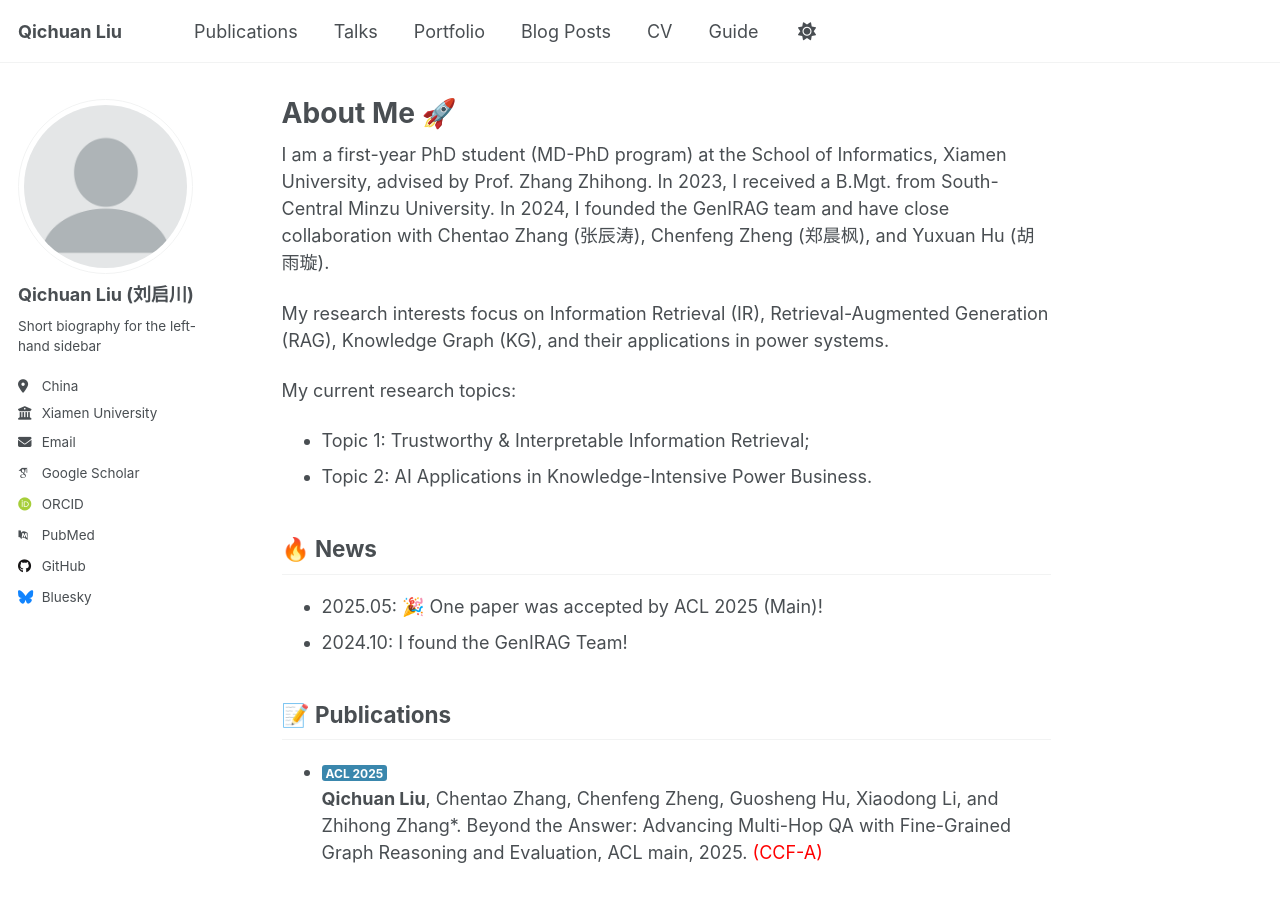
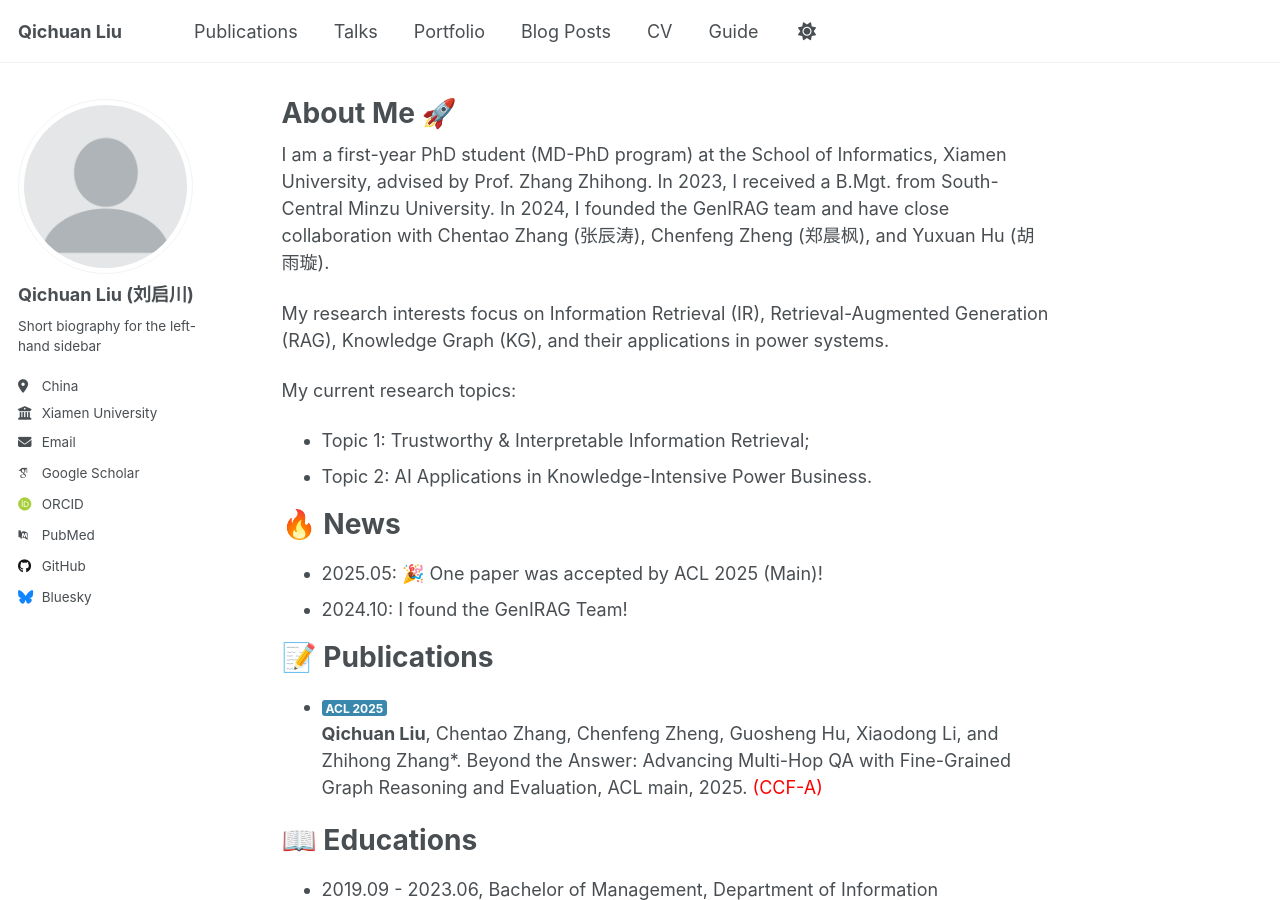
Before and after one commit to qcliu2001/qcliu2001.github.io, a Jekyll site: the page built from _pages/about.md, in a window 1280 px wide and 900 px high. Built offline with Jekyll 4.4.1, drawn with Linux system fonts in a browser that asks for light colours; some web fonts are replaced.

```diff
--- a/_pages/about.md
+++ b/_pages/about.md
@@ -16,17 +16,17 @@ My current research topics:
 + Topic 1: Trustworthy & Interpretable Information Retrieval;
 + Topic 2: AI Applications in Knowledge-Intensive Power Business.
 
-## 🔥 News
-
+🔥 News
+======
 + 2025.05: 🎉 One paper was accepted by ACL 2025 (Main)!
 + 2024.10: I found the GenIRAG Team!
 
-## 📝 Publications
-
+📝 Publications
+======
 + <div style="background-color: #3a87ad; display: inline-block; padding: 2px 4px; border-radius: 3px; color: white;height: 16px; line-height: 14px; font-size: 12px; font-weight: bold; float; left">ACL 2025</div> <span><b>Qichuan Liu</b>, Chentao Zhang, Chenfeng Zheng, Guosheng Hu, Xiaodong Li, and Zhihong Zhang*. Beyond the Answer: Advancing Multi-Hop QA with Fine-Grained Graph Reasoning and Evaluation, ACL main, 2025. <span style="color: red">(CCF-A)</span></span>
 
-## 📖 Educations
-
+📖 Educations
+======
 + 2019.09 - 2023.06, Bachelor of Management, Department of Information Management and Information System, School of Management, South-Central Minzu University, Wuhan.
 
 
```
